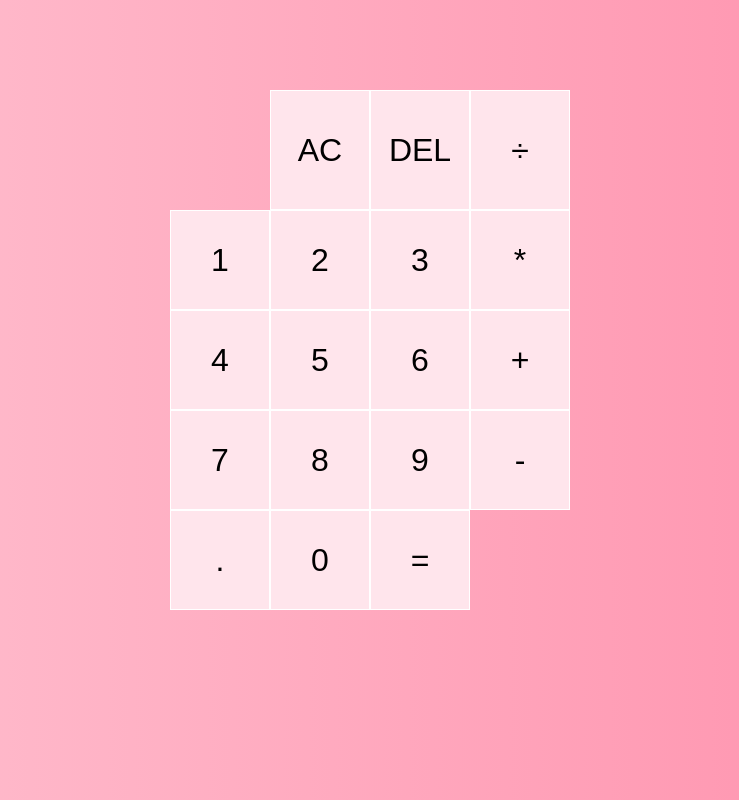
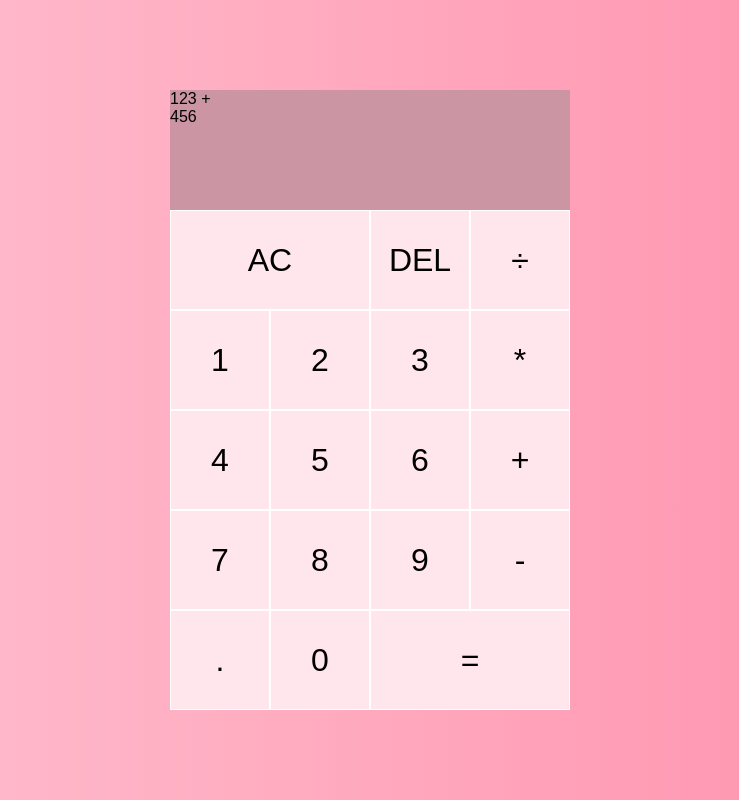
Before and after one commit to FutureWebDevZP/js-calculator, a plain HTML site: page index.html in a window 1280 px wide. Shown: the whole page, without its empty margins (270-1009 px from the left). Drawn offline with Linux system fonts and the light colour scheme.

Commit message:
pink calculator

```diff
--- a/index.html
+++ b/index.html
@@ -11,8 +11,8 @@
 <body>
     <div class="calculator-grid">
         <div class="output">
-            <div class="previous-operand"></div> <!--what was previously typed in the calculator-->
-            <div class="current-operand"></div> <!--What we are currently typing on the calculator-->
+            <div class="previous-operand"> 123 +</div> <!--what was previously typed in the calculator-->
+            <div class="current-operand">456</div> <!--What we are currently typing on the calculator-->
         </div>
         <button class="span-two">AC</button> <!--All clear button takes up 2 rows-->
         <button>DEL</button>
--- a/src/styles.css
+++ b/src/styles.css
@@ -33,3 +33,12 @@ body {
 .calculator-grid>button:hover {
     background-color: #fffbff;
 }
+
+.span-two {
+    grid-column: span 2;
+}
+
+.output {
+    grid-column: 1 / -1;
+    background-color: #cc95a4;
+}
```
